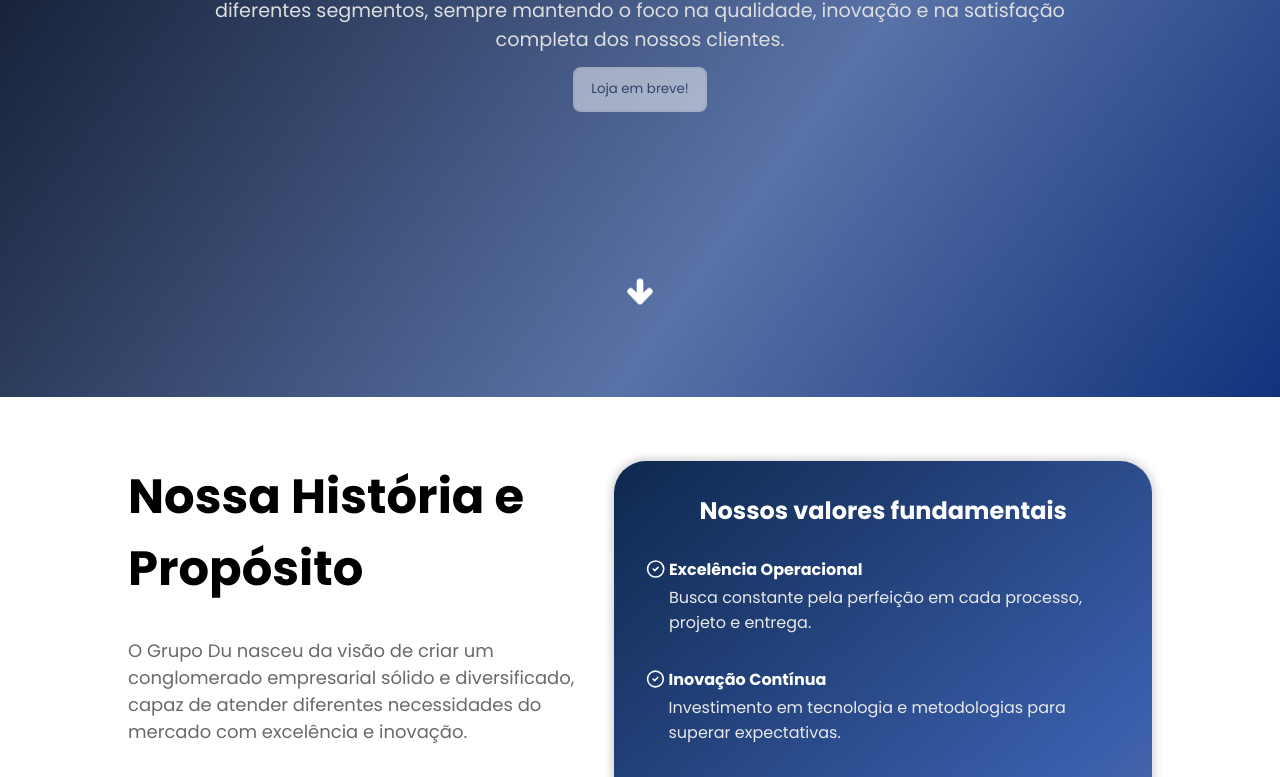
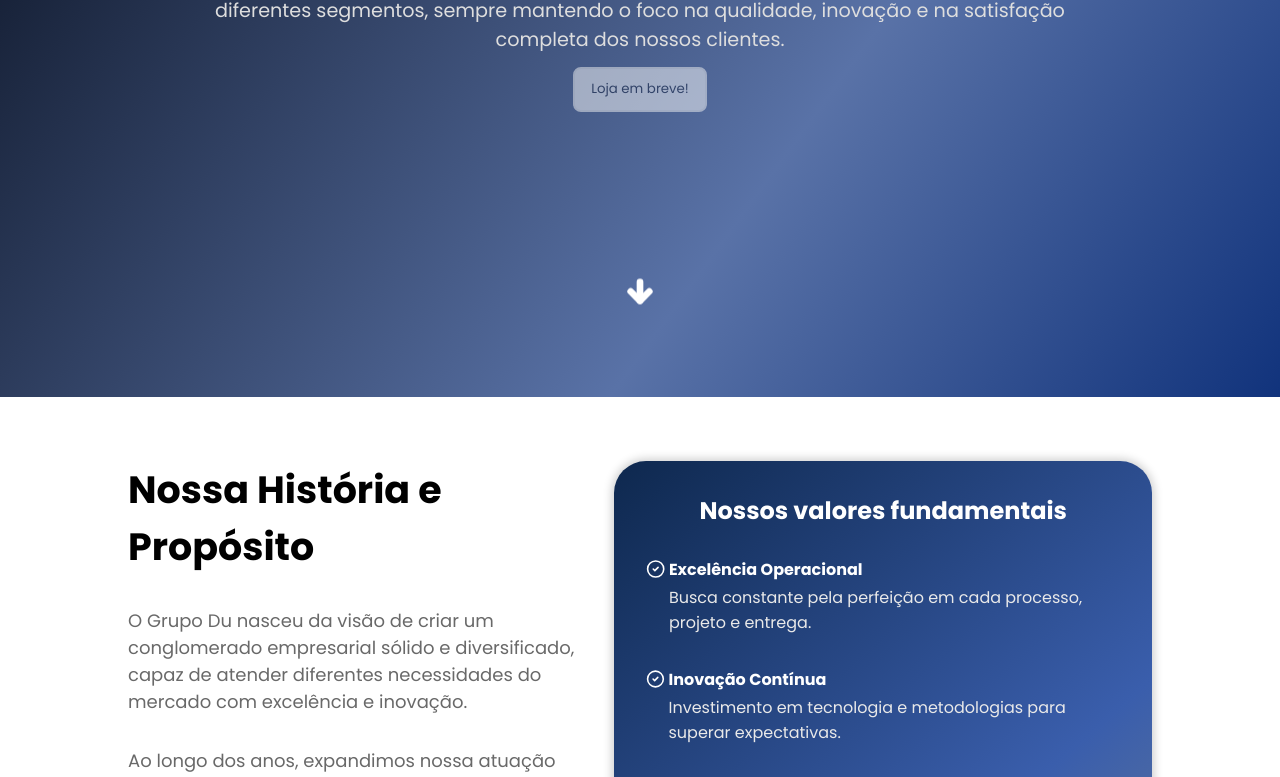
Before and after one commit to GrupoDu/grupodu-landingpage, a Next.js app: page / in a window 1280 px wide. Shown: the part 403-1180 px from the top of the page. Built offline with nearby package versions, Linux system fonts and the light colour scheme.

Commit message:
style(page): tamanho do titulo da historia

```diff
--- a/src/app/page.module.scss
+++ b/src/app/page.module.scss
@@ -72,6 +72,7 @@
 
       h1 {
         color: var(--dark-blue);
+        font-size: 38px;
       }
 
       p {
```
